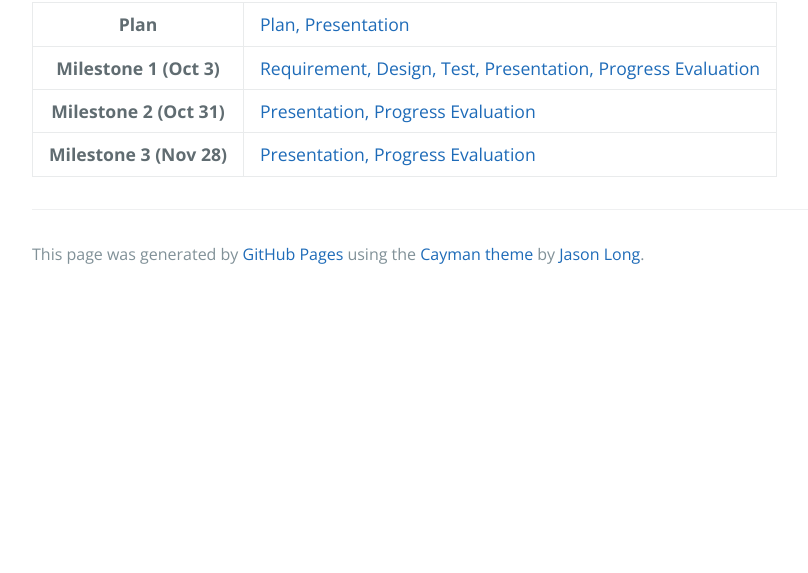
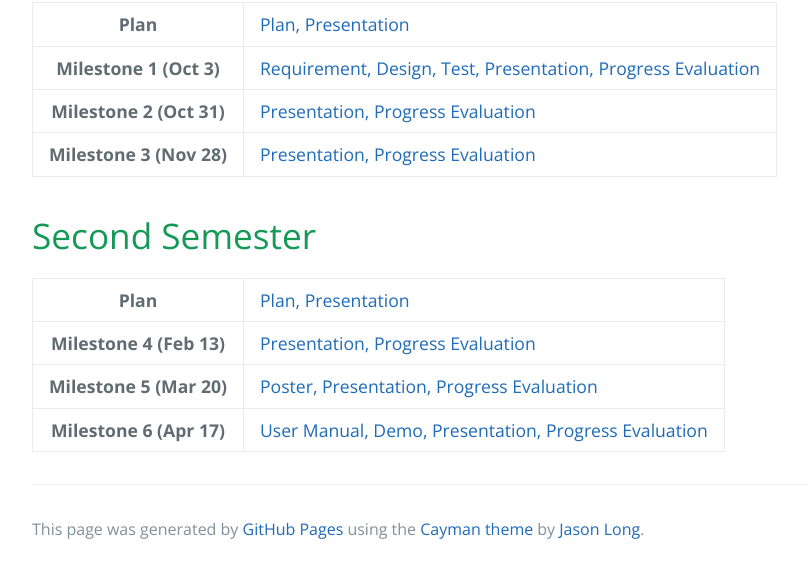
Before and after one commit to JCK07115/JCK07115.github.io, a plain HTML site: page index.html in a window 1280 px wide. Shown: the part 596-1169 px from the top of the page, without its empty margins (192-1000 px from the left). Before the commit the page ends 894 px from the top, so only its background shows below. Drawn offline with nearby package versions, Linux system fonts and the light colour scheme.

Commit message:
Update index.html

```diff
--- a/index.html
+++ b/index.html
@@ -60,6 +60,36 @@
   </tr>
 </table>
 
+
+<h1>
+<a id="second-semester" class="anchor" href="#second-semester" aria-hidden="true"><span aria-hidden="true" class="octicon octicon-link"></span></a>
+<a id="second-semester" href="#second-semester"></a>Second Semester</h1>
+
+<table>
+  <tr>
+    <th>Plan</th>
+    <td> <a href="https://drive.google.com/open?id=0B2E_iIvrv8jkOXhJUXY1ZWx2bE0">Plan, </a> <a href="https://drive.google.com/file/d/0B2E_iIvrv8jkajdiX0J3ZEJDZlU/view?usp=sharing">Presentation</a> </td>
+  </tr>
+  <tr>
+    <th>Milestone 4 (Feb 13)</th>
+    <td>
+    <a href="https://www.google.com">Presentation, </a> <a href="https://www.google.com">Progress Evaluation </a>
+    </td>
+  </tr>
+  <tr>
+    <th>Milestone 5 (Mar 20)</th>
+    <td>
+    <a href="https://www.google.com">Poster, </a> <a href="https://www.google.com">Presentation, </a> <a href="https://www.google.com">Progress Evaluation</a>
+    </td>
+  </tr>
+  <tr>
+    <th>Milestone 6 (Apr 17)</th>
+    <td>
+    <a href="https://www.google.com">User Manual, </a> <a href="https://www.google.com">Demo, </a> <a href="https://www.google.com">Presentation, </a> <a href="https://www.google.com">Progress Evaluation</a>
+    </td>
+  </tr>
+</table>
+
       <footer class="site-footer">
 
         <span class="site-footer-credits">This page was generated by <a href="https://pages.github.com">GitHub Pages</a> using the <a href="https://github.com/jasonlong/cayman-theme">Cayman theme</a> by <a href="https://twitter.com/jasonlong">Jason Long</a>.</span>
```
